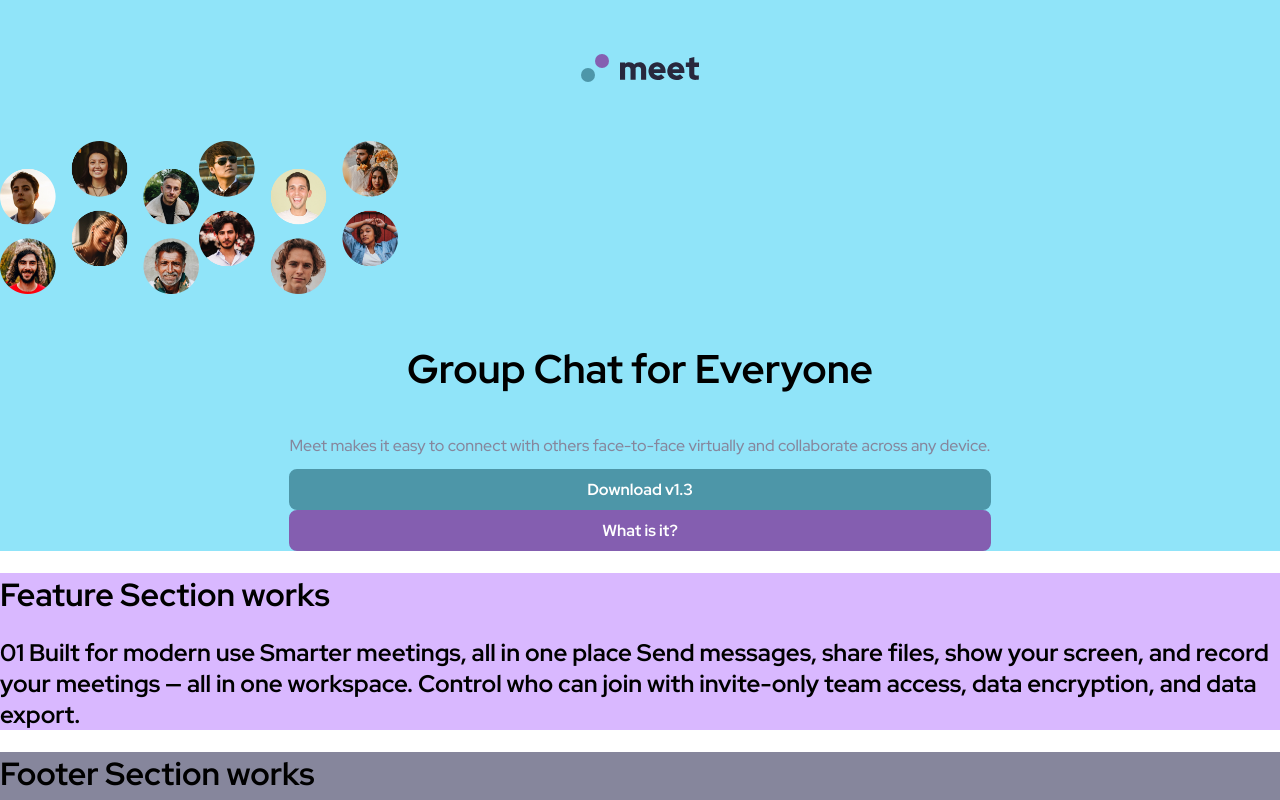
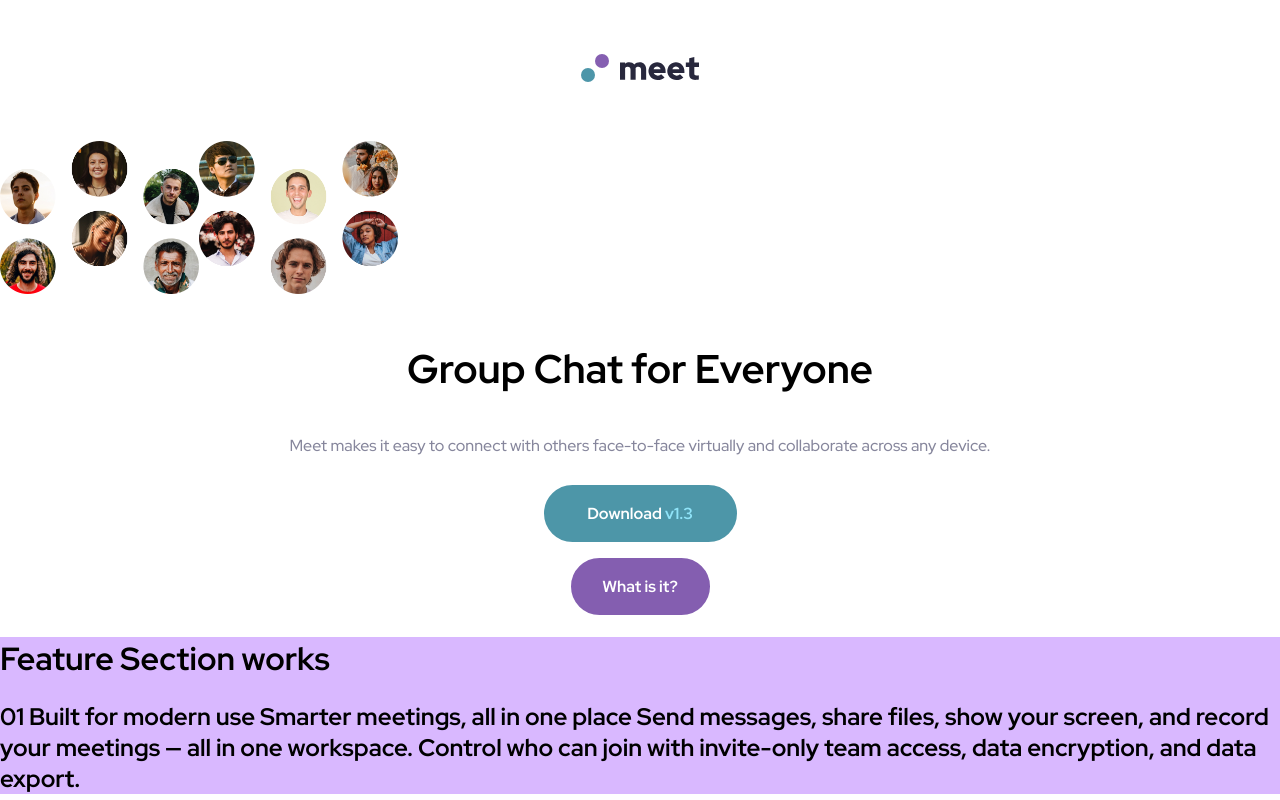
Before and after one commit to R3sty/meet-landing-homepage, a React (Vite) app: page / in a window 1280 px wide. Shown: the top 800 px of the page. Built offline with nearby package versions, Linux system fonts and the light colour scheme.

Commit message:
hero section completed

```diff
--- a/src/components/button.model.ts
+++ b/src/components/button.model.ts
@@ -3,7 +3,7 @@ import { MouseEventHandler } from "react";
 interface GlobalButton {
     className?: string;
     type: 'button' | 'submit';
-    buttonText: string;
+    buttonText: string | JSX.Element;
     onClick?: MouseEventHandler<HTMLButtonElement>;
 }
 
--- a/src/scss/components/buttons.scss
+++ b/src/scss/components/buttons.scss
@@ -2,16 +2,17 @@
 
 // Define base button styles
 @mixin button-styles {
-    display: inline-block;
-    width: auto;
+    margin: auto;
     font-size: util.rem(16);
     font-family: util.$redHat;
-    padding: 0.5em;
+    padding: util.rem(16);
     border: 2px solid;
     border-radius: 0.5rem;
     text-align: center;
     text-decoration: none;
     cursor: pointer;
+    border-radius: util.rem(29);
+    margin-top: util.rem(16);
 
     // Default color scheme
     color: var(--white);
@@ -35,6 +36,7 @@ $button-border-color: var(--teal);
     color: var(--white);
     background-color: var(--purple);
     border-color: var(--purple);
+    width: util.rem(139)
 }
 
 // Define the button class
@@ -44,9 +46,10 @@ $button-border-color: var(--teal);
     background-color: var(--teal);
     border-color: var(--teal);
     font-weight: 900;
+    padding-inline: util.em(20);
+    width: util.rem(193);
+    // Override mixin to change button styles for a specific use case
 
-
-    // Override mixin to change button styles for a specific use case
     &.__secondary {
         @include button-override-styles;
     }
--- a/src/scss/sections/_hero.scss
+++ b/src/scss/sections/_hero.scss
@@ -1,7 +1,6 @@
 @use '../util/' as util;
 
 .hero-container {
-    background-color: var(--light-teal);
     display: block;
     justify-content: center;
     text-align: center;
@@ -40,12 +39,17 @@
             font-size: util.rem(16);
             color: var(--gray);
             font-weight: 500;
+            margin-inline: util.rem(24);
         }
 
         .__buttons {
             display: grid;
+            justify-content: center;
 
 
+            .__version-text {
+                color: var(--light-teal);
+            }
         }
 
     }
--- a/src/sections/Hero.tsx
+++ b/src/sections/Hero.tsx
@@ -40,7 +40,11 @@ const Hero = () => {
 				<div className='__buttons'>
 					<Button
 						type={'submit'}
-						buttonText={'Download v1.3'}
+						buttonText={
+							<span>
+								Download <span className='__version-text'> v1.3</span>
+							</span>
+						}
 						className='button'
 					></Button>
 					<Button
```
